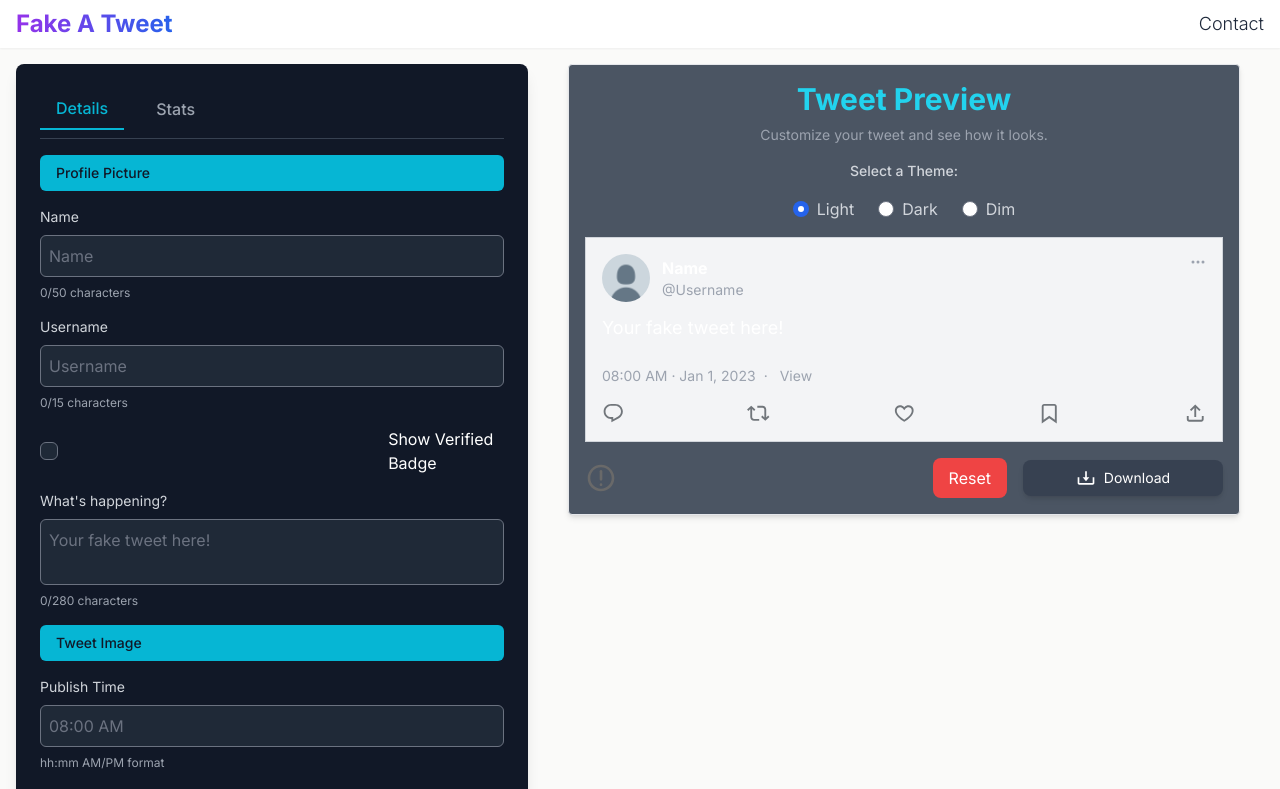
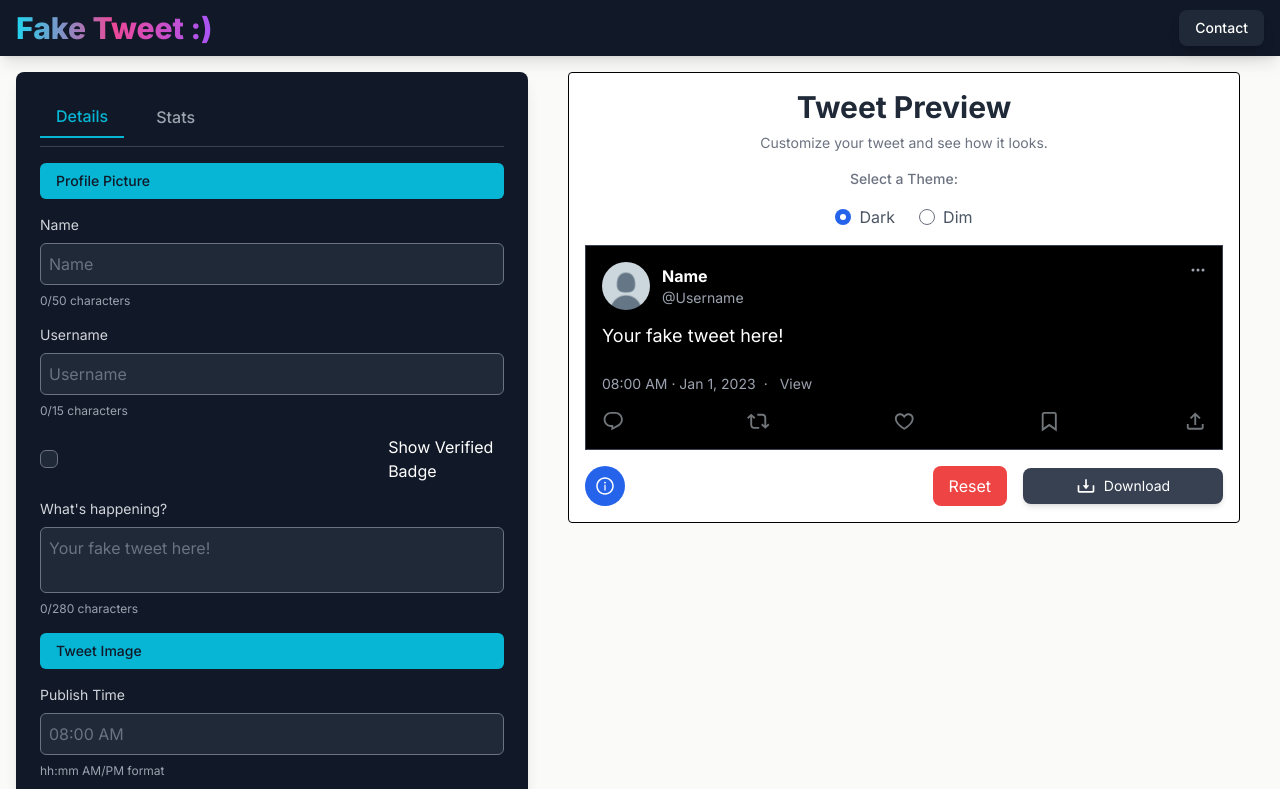
Before and after one commit to crizanp/make-your-fake-tweet, a Next.js app: page / in a window 1280 px wide. Shown: the top 789 px of the page. Built offline with nearby package versions, Linux system fonts and the light colour scheme.

Commit message:
When enter new line change in twitter preview

```diff
--- a/src/components/Navbar.tsx
+++ b/src/components/Navbar.tsx
@@ -4,24 +4,26 @@ const Navbar = () => {
   return (
     <nav
       className={cn(
-        "flex h-12 w-full items-center justify-between bg-white shadow-sm",
-        "px-2 py-2 lg:px-4"
+        "flex h-14 w-full items-center justify-between bg-gray-900 px-4 shadow-lg"
       )}
     >
       {/* Logo */}
       <div
         className={cn(
-          "my-4 select-none text-center text-xl font-bold md:text-2xl",
-          "animate-text bg-gradient-to-r from-blue-400 via-purple-600 to-blue-600 bg-clip-text  text-transparent"
+          "select-none text-center text-2xl font-extrabold md:text-3xl",
+          "bg-gradient-to-r from-cyan-400 via-pink-500 to-purple-500 bg-clip-text text-transparent",
+          "transition-transform duration-300 ease-in-out hover:scale-105"
         )}
       >
-        <span>Fake A Tweet</span>
+        <span>Fake Tweet :) </span>
       </div>
+      {/* Contact Button */}
       <div className="flex items-center gap-4">
         <a
           target="_blank"
-          href="https://twitter.com/riadazz"
-          className="block font-light hover:underline md:text-lg"
+          href="https://linkedin.com/in/srijanpokhrel"
+          rel="noopener noreferrer"
+          className="rounded-lg bg-gray-800 px-4 py-2 text-sm font-medium text-white shadow-lg transition duration-300 ease-in-out hover:bg-gray-700 hover:underline"
         >
           Contact
         </a>
--- a/src/components/tweet/TweetPreview.tsx
+++ b/src/components/tweet/TweetPreview.tsx
@@ -32,20 +32,20 @@ const TweetPreview = () => {
     <div className="order-1 mx-auto w-full lg:order-2">
       <div
         className={cn(
-          "mx-auto flex w-full max-w-2xl flex-col items-center gap-4 rounded border bg-gray-600 py-4 shadow-md",
+          "mx-auto flex w-full max-w-2xl flex-col items-center gap-4 rounded border border-black bg-white py-4",
           "lg:px-4"
         )}
       >
         <div className="flex flex-col items-center gap-2">
-          <h2 className="text-3xl font-bold text-cyan-400">Tweet Preview</h2>
-          <p className="text-sm text-gray-400">
+          <h2 className="text-3xl font-bold text-gray-800">Tweet Preview</h2>
+          <p className="text-sm text-gray-500">
             Customize your tweet and see how it looks.
           </p>
         </div>
 
         {/* Theme Selector */}
         <div className="flex flex-col items-center gap-4">
-          <span className="text-sm font-medium text-gray-300">
+          <span className="text-sm font-medium text-gray-500">
             Select a Theme:
           </span>
           <RadioInput
@@ -60,7 +60,7 @@ const TweetPreview = () => {
         <div
           ref={componentRef}
           className={cn("mx-auto w-full border p-4", {
-            "border-gray-300 bg-gray-100 text-gray-900": theme === "light",
+            // "border-gray-300 bg-gray-100 text-gray-900": theme === "light",
             "border-gray-700 bg-black text-white": theme === "dark",
             "border-gray-600 bg-gray-800 text-gray-200": theme === "dim",
           })}
--- a/src/components/tweet/parts/TweetBody.tsx
+++ b/src/components/tweet/parts/TweetBody.tsx
@@ -1,3 +1,4 @@
+import React, { useRef, useEffect, useState } from "react";
 import Image from "next/image";
 import { useTweet } from "@/hooks/useTweet";
 
@@ -13,18 +14,69 @@ export interface TweetBodyProps {
 }
 
 const TweetBody = () => {
-  const { tweet } = useTweet();
+  const { tweet, updateTweet } = useTweet();
   const { body, image, viewsCount, publishTime, publishDate }: TweetBodyProps =
     tweet;
 
+  const textareaRef = useRef<HTMLTextAreaElement>(null);
+  const [isEditing, setIsEditing] = useState(false); // Toggle edit mode
+
   const formattedViewsCount = nFormatter(viewsCount!);
+
+  // Handle new lines and auto-expand height
+  const adjustTextareaHeight = () => {
+    if (textareaRef.current) {
+      textareaRef.current.style.height = "auto"; // Reset height to auto
+      textareaRef.current.style.height = `${textareaRef.current.scrollHeight}px`; // Adjust height to content
+    }
+  };
+
+  const handleBodyChange = (e: React.ChangeEvent<HTMLTextAreaElement>) => {
+    updateTweet({ body: e.target.value });
+    adjustTextareaHeight();
+  };
+
+  // Adjust height when editing mode starts
+  useEffect(() => {
+    if (isEditing) {
+      adjustTextareaHeight();
+    }
+  }, [isEditing]);
+
+  // Auto-expand on component mount for existing content
+  useEffect(() => {
+    if (textareaRef.current) {
+      adjustTextareaHeight();
+    }
+  }, [body]);
+
+  // Highlight hashtags
+  const highlightHashtags = (text: string) => {
+    return text.replace(/#(\w+)/g, '<span class="text-blue-500">#$1</span>');
+  };
 
   return (
     <div className="flex flex-col">
-      {/* Tweet Text */}
-      <div className="mb-3 text-lg font-normal text-white">
-        {body || tweetBodyDefaults.body}
-      </div>
+      {/* Toggle between edit mode and display mode */}
+      {isEditing ? (
+        <textarea
+          ref={textareaRef}
+          value={body || tweetBodyDefaults.body}
+          onChange={handleBodyChange}
+          onBlur={() => setIsEditing(false)} // Exit edit mode on blur
+          placeholder="What's happening?"
+          rows={1}
+          className="mb-3 w-full resize-none overflow-hidden border-none bg-transparent text-lg font-normal text-white outline-none focus:ring-0"
+        />
+      ) : (
+        <div
+          onClick={() => setIsEditing(true)} // Enter edit mode on click
+          className="mb-3 w-full cursor-pointer whitespace-pre-wrap bg-transparent text-lg font-normal text-white outline-none"
+          dangerouslySetInnerHTML={{
+            __html: highlightHashtags(body || tweetBodyDefaults.body),
+          }}
+        ></div>
+      )}
 
       {/* Optional Image */}
       {image && (
--- a/src/components/tweet/ui/TweetDisclaimer.tsx
+++ b/src/components/tweet/ui/TweetDisclaimer.tsx
@@ -1,22 +1,37 @@
-import { CgDanger } from "react-icons/cg";
+import { useState } from "react";
+import { AiOutlineInfoCircle } from "react-icons/ai";
 
 const TweetDisclaimer = () => {
+  const [showDisclaimer, setShowDisclaimer] = useState(false);
+
+  const toggleDisclaimer = () => {
+    setShowDisclaimer(!showDisclaimer);
+  };
+
   return (
-    <div className="tooltip-container">
-      <span className="danger-sign">
-        <CgDanger />
+    <div className="relative flex items-center">
+      {/* Icon with hover/click functionality */}
+      <span
+        className="flex h-10 w-10 cursor-pointer items-center justify-center rounded-full bg-blue-600 text-white"
+        onClick={toggleDisclaimer}
+        onMouseEnter={() => setShowDisclaimer(true)}
+        onMouseLeave={() => setShowDisclaimer(false)}
+      >
+        <AiOutlineInfoCircle size={20} />
       </span>
-      <div className="tooltip">
-        <p>
-          <strong>Disclaimer:</strong> This tool is intended for entertainment
-          and educational purposes only. The generated fake tweets should not be
-          used to impersonate or deceive others. The creators of this
-          application are not responsible for any misuse or consequences that
-          may arise from the use of the generated content. Users are encouraged
-          to use this tool responsibly and in compliance with all applicable
-          laws and regulations.
-        </p>
-      </div>
+
+      {/* Tooltip-style Disclaimer */}
+      {showDisclaimer && (
+        <div className="absolute left-12 top-0 z-10 w-64 rounded-lg bg-gray-800 p-4 text-gray-300 shadow-md">
+          <p className="text-sm">
+            <strong className="text-white">Note:</strong> This tool is designed
+            for creative expression and mock-up generation. Avoid sharing
+            generated tweets in ways that could mislead, harm, or violate
+            policies. Your use of this tool should adhere to ethical and legal
+            standards.
+          </p>
+        </div>
+      )}
     </div>
   );
 };
--- a/src/components/ui/RadioInput.tsx
+++ b/src/components/ui/RadioInput.tsx
@@ -23,7 +23,7 @@ const RadioInput = (props: RadioInputProps) => {
         <label
           key={option.id}
           htmlFor={option.value}
-          className="flex items-center gap-2 text-gray-300"
+          className="flex items-center gap-2 text-gray-600"
         >
           <input
             id={option.value}
--- a/src/configs/seo.ts
+++ b/src/configs/seo.ts
@@ -26,7 +26,7 @@ export const rootMetadata: Metadata = {
   ],
   creator: "crizanp",
   themeColor: [
-    { media: "(prefers-color-scheme: light)", color: "white" },
+    // { media: "(prefers-color-scheme: light)", color: "white" },
     { media: "(prefers-color-scheme: dark)", color: "white" },
   ],
   openGraph: {
--- a/src/features/tweet/reducer.ts
+++ b/src/features/tweet/reducer.ts
@@ -16,7 +16,7 @@ export const initTweet: Tweet = {
   bookmarksCount: 0,
 };
 
-export const initTweetTheme: TweetTheme = "light";
+export const initTweetTheme: TweetTheme = "dark";
 
 export const initTweetState: TweetState = {
   tweet: initTweet,
--- a/src/types/tweet.ts
+++ b/src/types/tweet.ts
@@ -1,4 +1,4 @@
-export type TweetTheme = "light" | "dark" | "dim";
+export type TweetTheme =  "dark" | "dim";
 
 export type Tweet = {
   avatar?: string;
--- a/src/utils/constants.ts
+++ b/src/utils/constants.ts
@@ -13,7 +13,6 @@ export const tweetBodyDefaults = {
 };
 
 export const twitterThemes: Record<TweetTheme, string> = {
-  light: "text-black",
   dark: "text-white",
   dim: "#15202b",
 };
```
